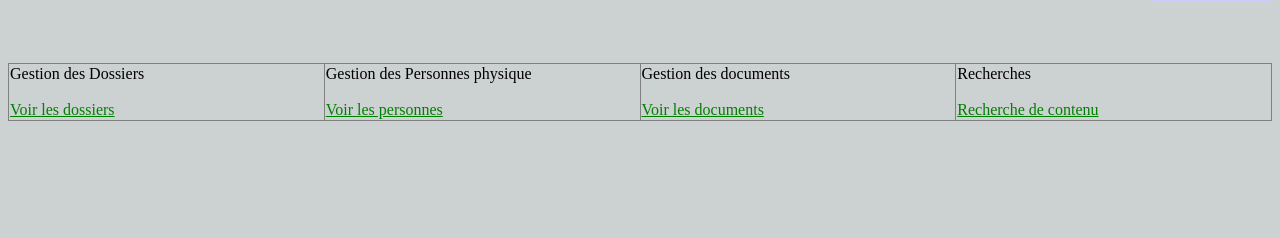
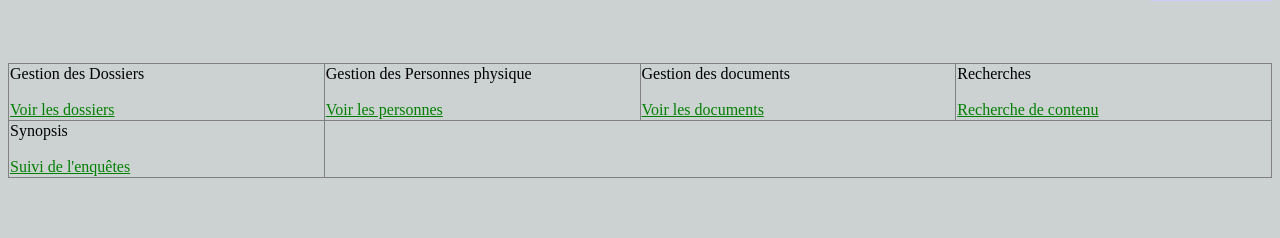
Before and after one commit to thoced/php-gestion-enquete, a PHP site: page /App/Main/MainView.php in a window 1280 px wide. Shown: the part 167-405 px from the top of the page. Run offline with PHP 8.4, Linux system fonts and the light colour scheme; data that the repository does not hold is empty.

Commit message:
- ajout d'un lien vers la gestion du suivi d'enquête.

```diff
--- a/App/Main/MainView.php
+++ b/App/Main/MainView.php
@@ -33,6 +33,11 @@
               <a class="contenu" href="?target_link=VIEWRECHERCHES">Recherche de contenu</a>
           </td>
         </tr>
+        <tr>
+            <td style="width:25%;">Synopsis<br><br>
+               <a class="contenu" href="?target_link=VIEWSYNOPSIS">Suivi de l'enquêtes</a>
+            </td>
+        </tr>
       </tbody>
     </table>
     <p><br>
```
